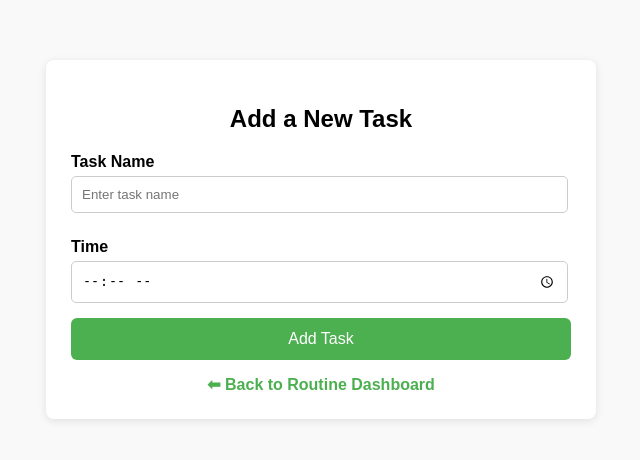
After one commit to VaishnaviD-git/Manoma-Mental_Health_Chatbot, a Flask app: page /add_task in a window 1280 px wide. The commit adds this page. Shown: the top 460 px of the page, without its empty margins (319-959 px from the left). Run offline with Flask 3, Linux system fonts and the light colour scheme; the visitor is signed in with stand-in values (Sample User, id 1).

Commit message:
Fifth Day Developments

```diff
--- a/Mental_Health_Chatbot/app.py
+++ b/Mental_Health_Chatbot/app.py
@@ -19,6 +19,7 @@ users = db["Users"]
 schedules_collection = db["Scheduler"]
 habits_collection = db["Habits"]
 habit_logs = db["HabitLogs"]
+routine_tasks = db["routine_tasks"]
 
 @app.route("/")
 def home():
@@ -105,11 +106,69 @@ def add_schedule():
     return render_template("add_schedule.html")
 
 
-@app.route("/routine_checker")
-def routine_checker():
-    if "username" in session:
-        return render_template("dashboard.html",username=session["username"])
-    return redirect(url_for("login"))
+@app.route("/routine")
+def routine_dashboard():
+    user_id = session.get("user_id")
+    if not user_id:
+        return redirect(url_for("login"))
+
+    tasks = list(routine_tasks.find({"user_id": ObjectId(user_id)}))
+
+    all_done = all(task["completed"] for task in tasks) if tasks else False
+
+    return render_template("routine_dashboard.html", tasks=tasks, all_done=all_done)
+
+@app.route("/add_task", methods=["GET", "POST"])
+def add_task():
+    user_id = session.get("user_id")
+    if not user_id:
+        return redirect(url_for("login"))
+
+    if request.method == "POST":
+        routine_tasks.insert_one({
+            "user_id": ObjectId(user_id),
+            "task": request.form.get("task"),
+            "time": request.form.get("time"),
+            "completed": False,
+            "last_updated": datetime.now().strftime("%Y-%m-%d")
+        })
+        return redirect(url_for("routine_dashboard"))
+
+    return render_template("add_task.html")
+
+
+@app.route("/update_task/<task_id>", methods=["POST"])
+def update_task(task_id):
+    user_id = session.get("user_id")
+    if not user_id:
+        return redirect(url_for("login"))
+
+    completed = "completed" in request.form
+    routine_tasks.update_one(
+        {"_id": ObjectId(task_id), "user_id": ObjectId(user_id)},
+        {"$set": {"completed": completed}}
+    )
+    return redirect(url_for("routine_dashboard"))
+
+def reset_task_status():
+    today = datetime.now().strftime("%Y-%m-%d")
+
+    routine_tasks.update_many(
+        {"last_updated": {"$lt": today}},  # if not updated today
+        {"$set": {"completed": False, "last_updated": today}}
+    )
+
+@app.route("/delete_task/<task_id>", methods=["POST"])
+def delete_task(task_id):
+    user_id = session.get("user_id")
+    if not user_id:
+        return redirect(url_for("login"))
+
+    routine_tasks.delete_one({
+        "_id": ObjectId(task_id),
+        "user_id": ObjectId(user_id)  # ✅ ensures user can only delete their own tasks
+    })
+    return redirect(url_for("routine_dashboard"))
 
 @app.route("/habits")
 def habit_dashboard():
--- /dev/null
+++ b/Mental_Health_Chatbot/templates/add_task.html
@@ -0,0 +1,83 @@
+<!DOCTYPE html>
+<html lang="en">
+<head>
+    <meta charset="UTF-8">
+    <meta name="viewport" content="width=device-width, initial-scale=1.0">
+    <title>Add Routine Task</title>
+    <style>
+        body {
+            font-family: Arial, sans-serif;
+            background: #f9f9f9;
+            margin: 0;
+            padding: 0;
+        }
+        .container {
+            max-width: 500px;
+            margin: 60px auto;
+            background: #fff;
+            padding: 25px;
+            border-radius: 8px;
+            box-shadow: 0px 2px 8px rgba(0,0,0,0.1);
+        }
+        h2 {
+            text-align: center;
+            margin-bottom: 20px;
+        }
+        label {
+            font-weight: bold;
+            display: block;
+            margin: 10px 0 5px;
+        }
+        input {
+            width: 95%;
+            padding: 10px;
+            margin-bottom: 15px;
+            border: 1px solid #ccc;
+            border-radius: 5px;
+        }
+        .btn {
+            width: 100%;
+            padding: 12px;
+            background: #4CAF50;
+            border: none;
+            border-radius: 6px;
+            color: #fff;
+            font-size: 16px;
+            cursor: pointer;
+        }
+        .btn:hover {
+            background: #45a049;
+        }
+        .back-link {
+            display: block;
+            text-align: center;
+            margin-top: 15px;
+        }
+        .back-link a {
+            text-decoration: none;
+            color: #4CAF50;
+            font-weight: bold;
+        }
+    </style>
+</head>
+<body>
+
+    <div class="container">
+        <h2>Add a New Task</h2>
+        <form method="POST">
+            <label for="task">Task Name</label>
+            <input type="text" id="task" name="task" placeholder="Enter task name" required>
+
+            <label for="time">Time</label>
+            <input type="time" id="time" name="time" required>
+
+            <button type="submit" class="btn">Add Task</button>
+        </form>
+
+        <div class="back-link">
+            <a href="{{ url_for('routine_dashboard') }}">⬅ Back to Routine Dashboard</a>
+        </div>
+    </div>
+
+</body>
+</html>
--- a/Mental_Health_Chatbot/templates/dashboard.html
+++ b/Mental_Health_Chatbot/templates/dashboard.html
@@ -8,7 +8,7 @@
     <form action="{{ url_for('scheduler_dashboard') }}" method="get">
         <button type="submit">Scheduler</button>
     </form>
-    <form action="{{ url_for('routine_checker') }}" method="get">
+    <form action="{{ url_for('routine_dashboard') }}" method="get">
         <button type="submit">Routine Checker</button>
     </form>
     <form action="{{ url_for('habit_dashboard') }}" method="get">
```
Also changed, not shown: Mental_Health_Chatbot/templates/routine_dashboard.html (added, +101 -0 lines).
